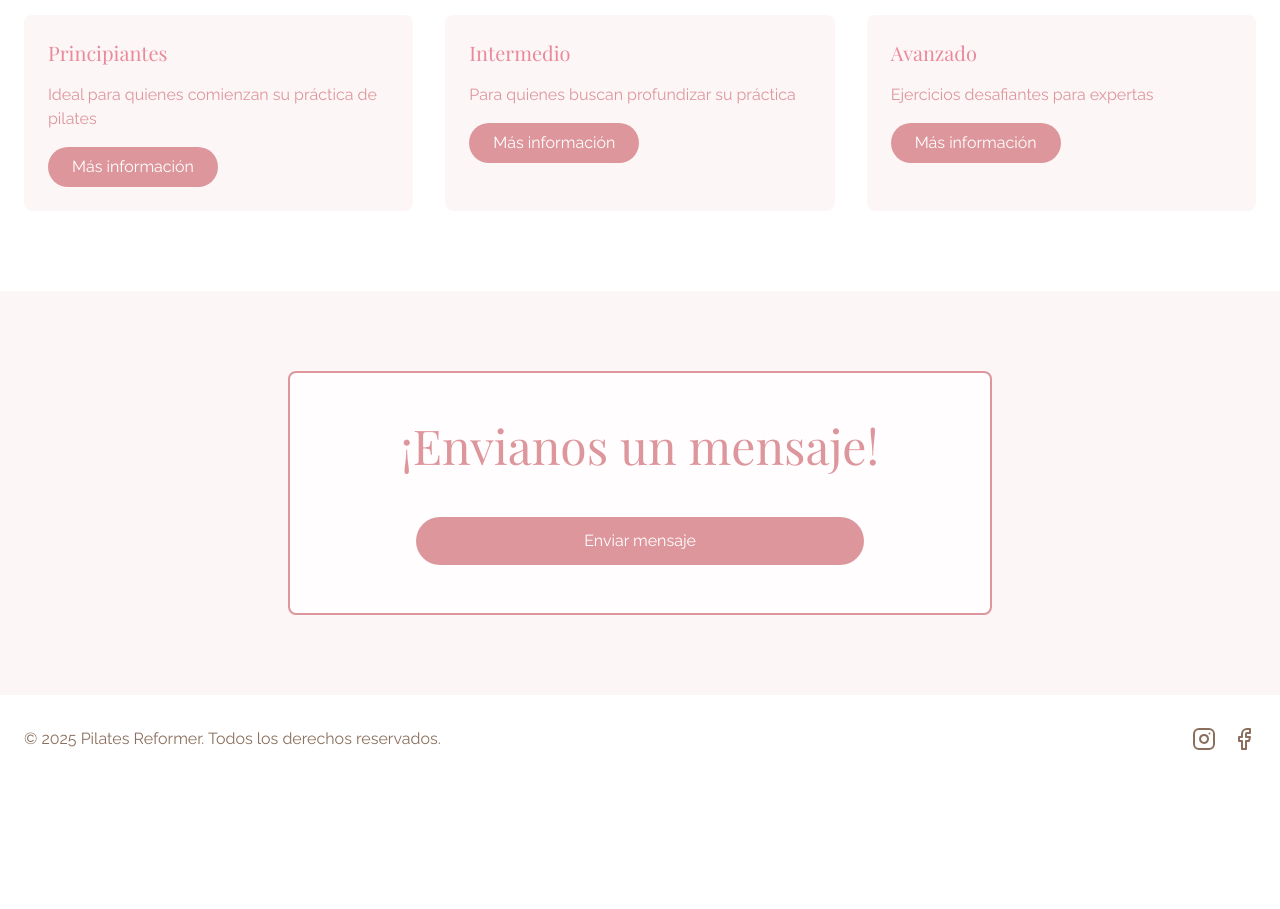
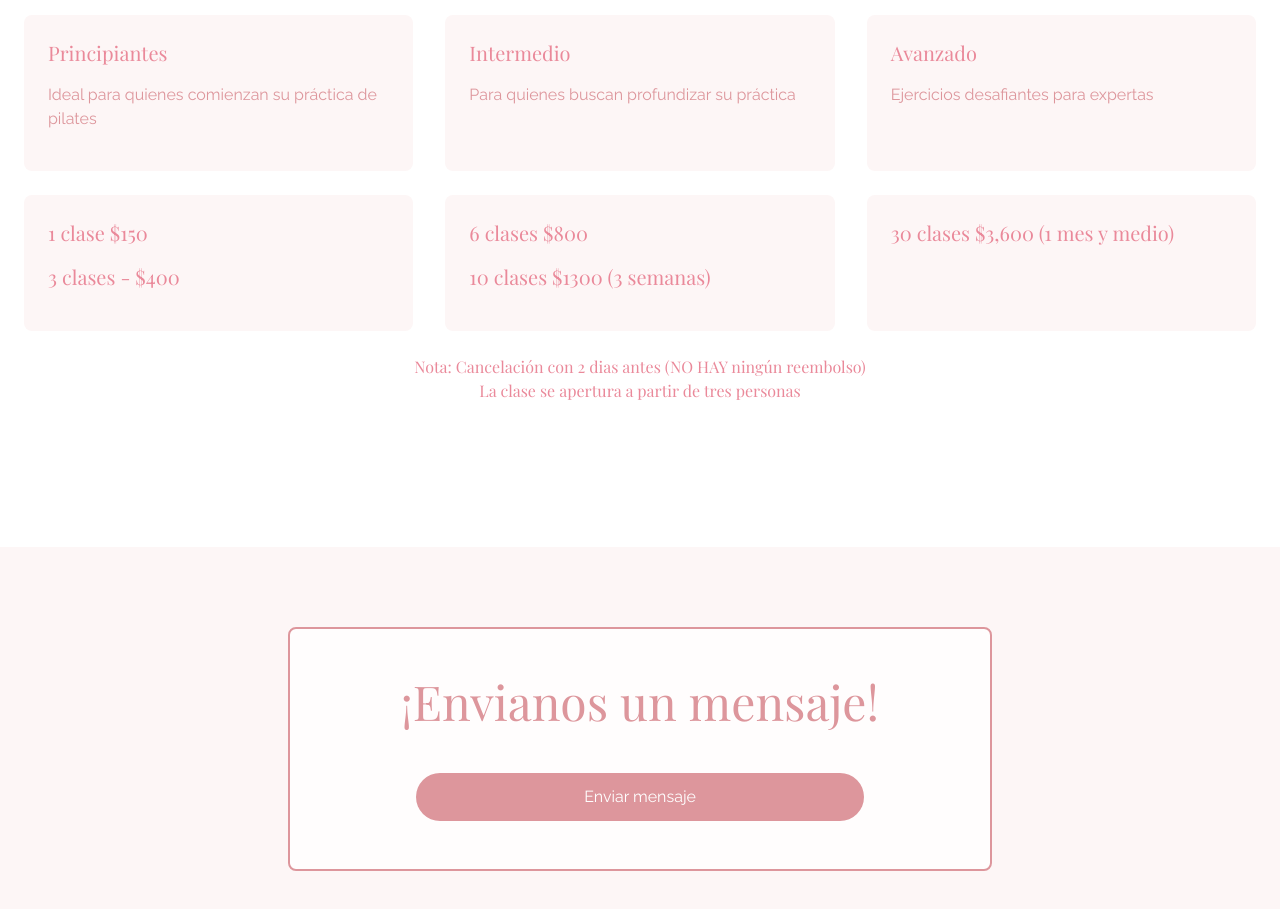
Before and after one commit to VictorMlvz/Pilates, a React (Vite) app: page / in a window 1280 px wide. Shown: the part 2180-3089 px from the top of the page. Before the commit the page ends 2963 px from the top, so only its background shows below. Built offline with nearby package versions, Linux system fonts and the light colour scheme.

Commit message:
cambios de usuario

```diff
--- a/src/pages/About.tsx
+++ b/src/pages/About.tsx
@@ -97,10 +97,6 @@ function About() {
                 <Phone className="w-6 h-6 text-[#DD969C]" />
                 <p className="text-[#DD969C]">+74 7101 0389</p>
               </div>
-              <div className="flex items-center gap-4">
-                <Mail className="w-6 h-6 text-[#DD969C]" />
-                <p className="text-[#DD969C]">info@bionaturapilatesreformer.com</p>
-              </div>
               <div className="flex gap-4 pt-4 pb-1">
                 <a href="https://www.instagram.com/bionaturapilates?igsh=MWd3cG55d2Flcndndg==" className="text-[#DD969C] hover:text-[#A68977]">
                   <Instagram className="w-6 h-6" />
--- a/src/pages/Contacto.tsx
+++ b/src/pages/Contacto.tsx
@@ -41,10 +41,6 @@ function Contacto() {
                 <div className="bg-[#FDF6F6] p-3 rounded-lg">
                   <Mail className="w-6 h-6 text-[#D4A5A5]" />
                 </div>
-                <div>
-                  <h4 className="font-serif text-[#D4A5A5] mb-1">Email</h4>
-                  <p className="text-[#E3B7B7]">info@bionaturapilatesreformer.com</p>
-                </div>
               </div>
             </div>
 
@@ -72,7 +68,7 @@ function Contacto() {
                 <a href="https://www.instagram.com/bionaturapilates?igsh=MWd3cG55d2Flcndndg==" className="bg-[#FDF6F6] p-3 rounded-lg text-[#D4A5A5] hover:bg-[#D4A5A5] hover:text-white transition-colors">
                   <Instagram className="w-6 h-6" />
                 </a>
-                <a href="https://www.facebook.com/share/18wK96CDNg/?mibextid=wwXIfr" className="bg-[#FDF6F6] p-3 rounded-lg text-[#D4A5A5] hover:bg-[#D4A5A5] hover:text-white transition-colors">
+                <a href="https://www.facebook.com/share/18wK96CDNg/?mibextid=wwXIfr" className="text-[#DD969C] hover:text-[#A68977]">
                   <Facebook className="w-6 h-6" />
                 </a>
               </div>
--- a/src/pages/Home.tsx
+++ b/src/pages/Home.tsx
@@ -398,25 +398,34 @@ function Home() {
             <div className="bg-[#FDF6F6] p-6 rounded-lg">
               <h3 className="text-xl font-serif text-[#EA899A] mb-4">Principiantes</h3>
               <p className="text-[#DD969C] mb-4">Ideal para quienes comienzan su práctica de pilates</p>
-              <button className="bg-[#DD969C] text-white px-6 py-2 rounded-full hover:bg-[#A68977] transition">
-                Más información
-              </button>
             </div>
             <div className="bg-[#FDF6F6] p-6 rounded-lg">
               <h3 className="text-xl font-serif text-[#EA899A] mb-4">Intermedio</h3>
               <p className="text-[#DD969C] mb-4">Para quienes buscan profundizar su práctica</p>
-              <button className="bg-[#DD969C] text-white px-6 py-2 rounded-full hover:bg-[#A68977] transition">
-                Más información
-              </button>
             </div>
             <div className="bg-[#FDF6F6] p-6 rounded-lg">
               <h3 className="text-xl font-serif text-[#EA899A] mb-4">Avanzado</h3>
               <p className="text-[#DD969C] mb-4">Ejercicios desafiantes para expertas</p>
-              <button className="bg-[#DD969C] text-white px-6 py-2 rounded-full hover:bg-[#A68977] transition">
-                Más información
-              </button>
             </div>
           </div>
+          <br></br>
+          <div className="grid grid-cols-1 md:grid-cols-3 gap-8">
+            <div className="bg-[#FDF6F6] p-6 rounded-lg">
+              <h3 className="text-xl font-serif text-[#EA899A] mb-4">1 clase $150</h3>
+              <h3 className="text-xl font-serif text-[#EA899A] mb-4">3 clases - $400 </h3>
+            </div>
+            <div className="bg-[#FDF6F6] p-6 rounded-lg">
+            <h3 className="text-xl font-serif text-[#EA899A] mb-4">6 clases $800</h3>
+            <h3 className="text-xl font-serif text-[#EA899A] mb-4">10 clases $1300 (3 semanas)</h3>
+            </div>
+            <div className="bg-[#FDF6F6] p-6 rounded-lg">
+              <h3 className="text-xl font-serif text-[#EA899A] mb-4">30 clases $3,600 (1 mes y medio)</h3>
+            </div>
+          </div>
+          <br></br>
+          <h2 className="text-4sm font-serif text-[#EA899A] text-center mb-16">Nota: Cancelación con 2 dias antes (NO HAY ningún reembolso) <br
+          ></br>
+          La clase se apertura a partir de tres personas</h2>
         </div>
       </section>
 
```
